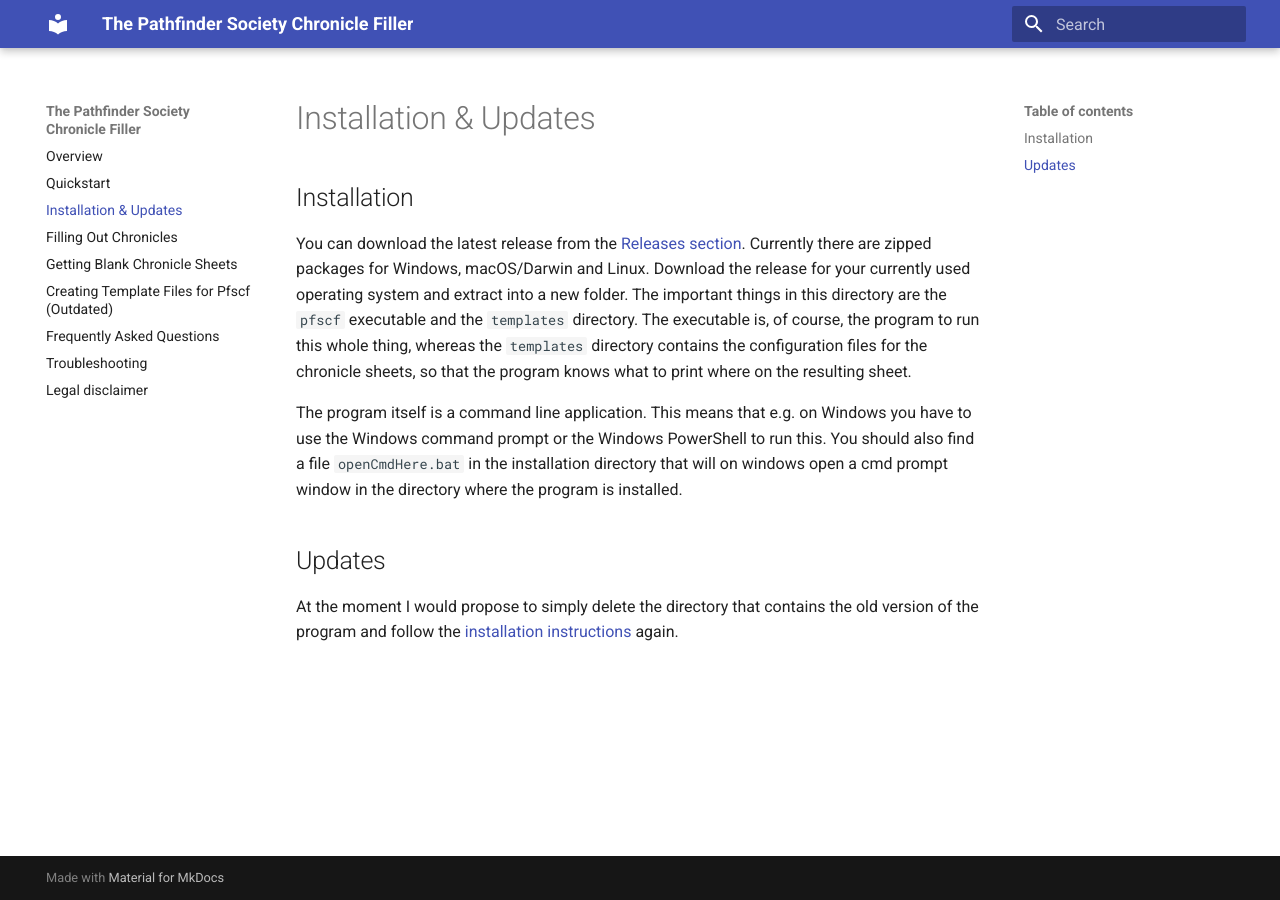
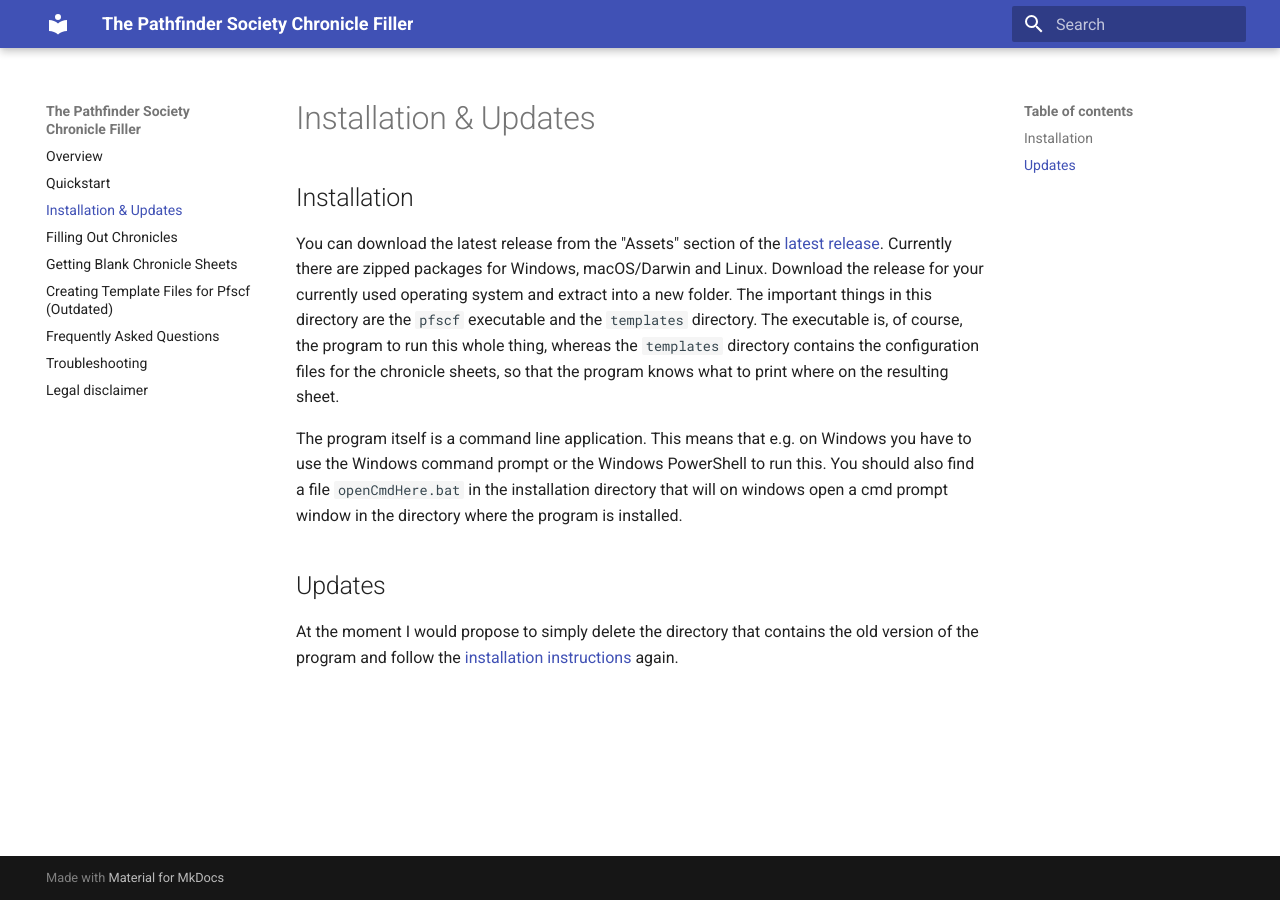
Before and after one commit to Blesmol/pfscf, an MkDocs documentation site: the page built from docs/installation.md, in a window 1280 px wide. Built offline with MkDocs 1.6.1 and Material for MkDocs 9.7.7, drawn with Linux system fonts in a browser that asks for light colours.

Commit message:
doc: restructure README.md, add doc hints for 'Assets' section when downloading

```diff
--- a/docs/installation.md
+++ b/docs/installation.md
@@ -2,9 +2,15 @@
 
 ## Installation
 
-You can download the latest release from the [Releases section](https://github.com/Blesmol/pfscf/releases/latest). Currently there are zipped packages for Windows, macOS/Darwin and Linux. Download the release for your currently used operating system and extract into a new folder. The important things in this directory are the `pfscf` executable and the `templates` directory. The executable is, of course, the program to run this whole thing, whereas the `templates` directory contains the configuration files for the chronicle sheets, so that the program knows what to print where on the resulting sheet.
+You can download the latest release from the "Assets" section of the [latest release](https://github.com/Blesmol/pfscf/releases/latest).
+Currently there are zipped packages for Windows, macOS/Darwin and Linux.
+Download the release for your currently used operating system and extract into a new folder.
+The important things in this directory are the `pfscf` executable and the `templates` directory.
+The executable is, of course, the program to run this whole thing, whereas the `templates` directory contains the configuration files for the chronicle sheets, so that the program knows what to print where on the resulting sheet.
 
-The program itself is a command line application. This means that e.g. on Windows you have to use the Windows command prompt or the Windows PowerShell to run this. You should also find a file `openCmdHere.bat` in the installation directory that will on windows open a cmd prompt window in the directory where the program is installed.
+The program itself is a command line application.
+This means that e.g. on Windows you have to use the Windows command prompt or the Windows PowerShell to run this.
+You should also find a file `openCmdHere.bat` in the installation directory that will on windows open a cmd prompt window in the directory where the program is installed.
 
 ## Updates
 
```
Also changed, not shown: README.md (+7 -12 lines), docs/index.md (+4 -2 lines).
